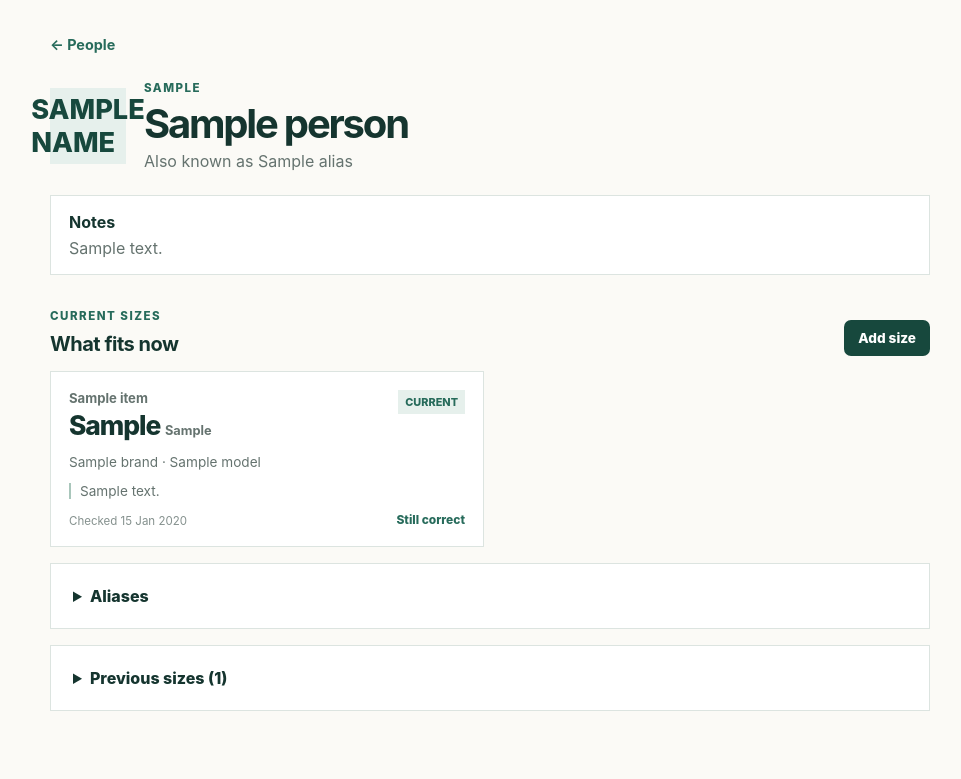
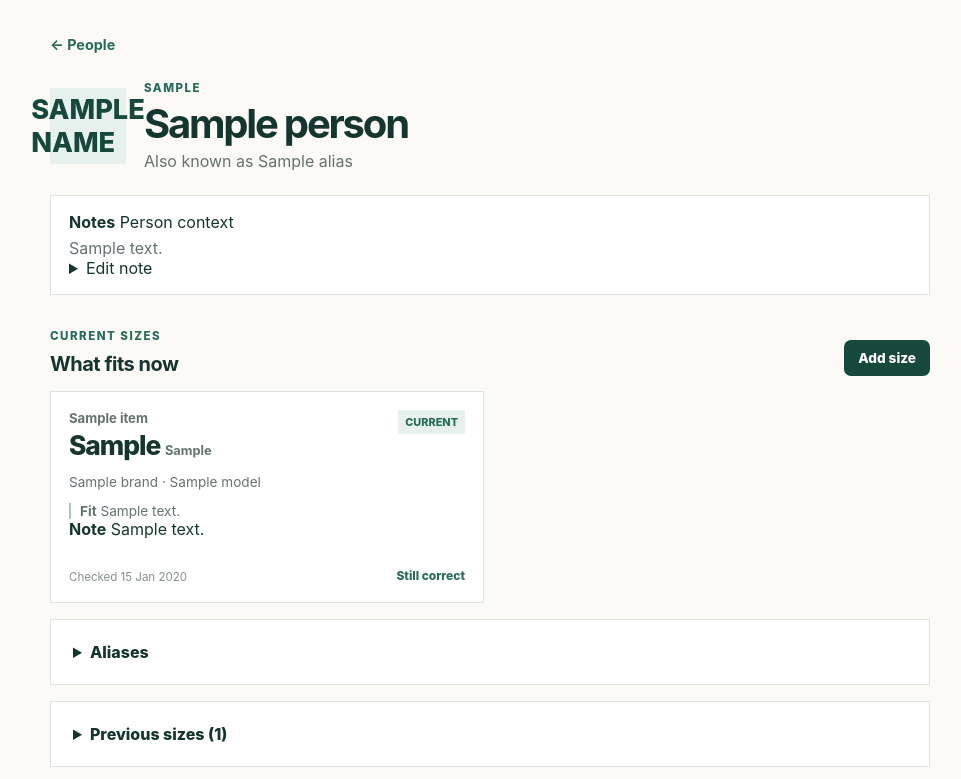
Before and after one commit to teranchristian/size-note, a FastAPI app: template size_note/templates/person_detail.html in a window 1280 px wide. Shown: the part 68-847 px from the top of the page, without its empty margins (150-1111 px from the left). Before the commit the page ends 779 px from the top, so only its background shows below. Run offline with FastAPI, Linux system fonts and the light colour scheme; the template is opened without the code that fills it: most values are stand-ins (such as "Sample title", 1, 10 or a date in 2020).

Commit message:
feat: expose person and size notes in UI

```diff
--- a/size_note/templates/person_detail.html
+++ b/size_note/templates/person_detail.html
@@ -11,7 +11,20 @@
     </div>
   </section>
 
-  {% if person.notes %}<div class="notes-card"><strong>Notes</strong><p>{{ person.notes }}</p></div>{% endif %}
+  <section class="notes-card">
+    <div class="notes-card-heading">
+      <strong>Notes</strong>
+      <span>{{ 'Person context' if person.notes else 'No notes yet' }}</span>
+    </div>
+    {% if person.notes %}<p>{{ person.notes }}</p>{% else %}<p class="empty-note">Add relationship, birth year, preferences, or other person-level context.</p>{% endif %}
+    <details class="notes-editor">
+      <summary>{{ 'Edit note' if person.notes else 'Add note' }}</summary>
+      <form class="notes-form" action="{{ url_for('update_person_notes_web', person_id=person.id) }}" method="post">
+        <textarea name="notes" aria-label="Person notes" placeholder="e.g. My son · Born in 2024">{{ person.notes or '' }}</textarea>
+        <button type="submit">Save note</button>
+      </form>
+    </details>
+  </section>
 
   <div class="section-heading">
     <div><p class="eyebrow">Current sizes</p><h2>What fits now</h2></div>
@@ -35,7 +48,8 @@
             {% endif %}
           </div>
           {% if record.brand or record.model %}<p class="metadata">{{ record.brand or '' }}{% if record.brand and record.model %} · {% endif %}{{ record.model or '' }}</p>{% endif %}
-          {% if record.fit_notes %}<p class="fit-note">{{ record.fit_notes }}</p>{% endif %}
+          {% if record.fit_notes %}<p class="fit-note"><strong>Fit</strong> {{ record.fit_notes }}</p>{% endif %}
+          {% if record.notes %}<p class="record-note"><strong>Note</strong> {{ record.notes }}</p>{% endif %}
           <div class="verification-row">
             <p class="verified">Checked {{ record.verified_at.strftime('%d %b %Y') }}</p>
             <form action="{{ url_for('verify_size_web', person_id=person.id, size_id=record.id) }}" method="post">
```
